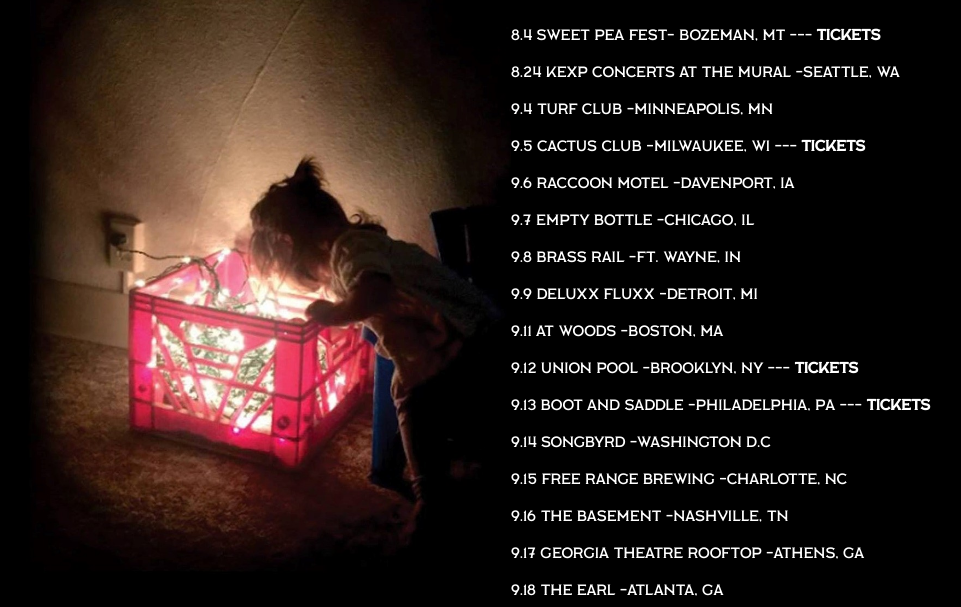
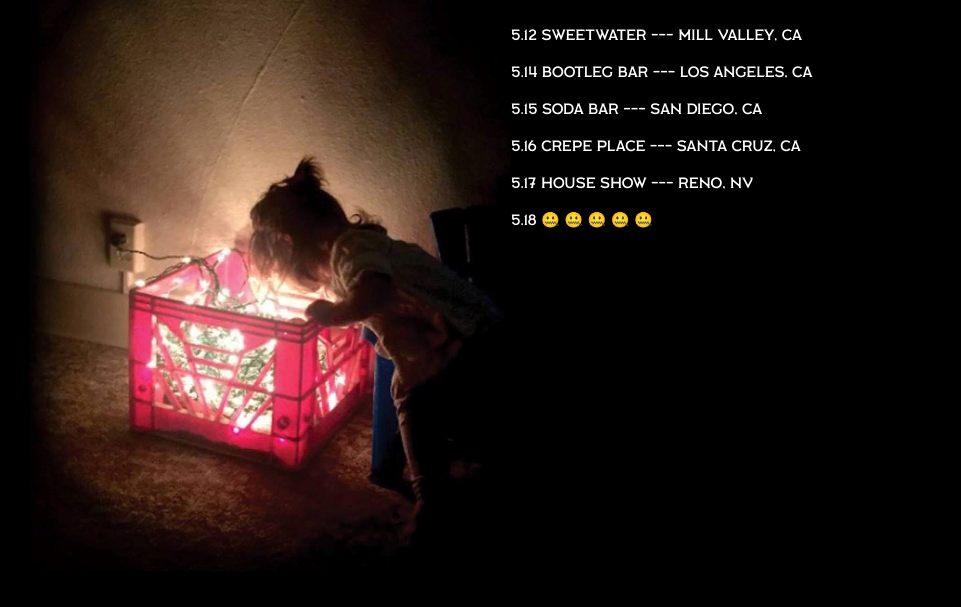
Before and after one commit to moorphy/mdogg, a plain HTML site: page index.html in a window 1280 px wide. Shown: the part 345-952 px from the top of the page, without its empty margins (129-1090 px from the left). Drawn offline with Linux system fonts and the light colour scheme.

Commit message:
New Tour Dates

```diff
--- a/css/styles.css
+++ b/css/styles.css
@@ -111,6 +111,11 @@ hr  {
 	color:white;
 }
 
+#tour img {
+	width:80%;
+	border-radius: 3%;
+}
+
 footer  {
 	width:80%;
 	margin:20px auto;
--- a/index.html
+++ b/index.html
@@ -38,25 +38,13 @@
 <div id='tour'>
 	<br><h2>TOUR DATES</h2><br>
 	<ul>
-	<li>8.4 Sweet Pea Fest- Bozeman, MT<a href="https://sweetpeafestival.org/buy-wristands-and-merchandise/"> --- <b>TICKETS</b></a></li>
-	<li>8.24 KEXP Concerts at the Mural -Seattle, WA</li>
-	<li>9.4 Turf Club -Minneapolis, MN</li>
-	<li>9.5 Cactus Club -Milwaukee, WI<a href="https://www.etix.com/ticket/p/2673867/the-moondoggies-hardly-artwtba--milwaukee-cactus-club"> --- <b>TICKETS</b></a></li>
-	<li>9.6 Raccoon Motel -Davenport, IA</li>
-	<li>9.7 Empty Bottle -Chicago, IL</li>
-	<li>9.8 Brass Rail -Ft. Wayne, IN</li>
-	<li>9.9 Deluxx Fluxx -Detroit, MI</li>
-	<li>9.11 At Woods -Boston, MA</li>
-	<li>9.12 Union Pool -Brooklyn, NY<a href="https://www.ticketfly.com/purchase/event/1726909?utmmedium=bks"> --- <b>TICKETS</b></a></li>
-	<li>9.13 Boot and Saddle -Philadelphia, PA<a href="https://www.etix.com/ticket/p/3685811/the-moondoggies-philadelphia-boot-saddle"> --- <b>TICKETS</b></a></li>
-	<li>9.14 Songbyrd -Washington D.C</li>
-	<li>9.15 Free Range Brewing -Charlotte, NC</li>
-	<li>9.16 The Basement -Nashville, TN</li>
-	<li>9.17 Georgia Theatre Rooftop -Athens, GA</li>
-	<li>9.18 The Earl -Atlanta, GA</li>
-	<li>9.19 Proud Larry's -Oxford, MS</li>
-	<li>9.22 Lost Lake -Denver, CO<a href="https://www.ticketfly.com/purchase/event/1726910"> --- <b>TICKETS</b></a></li>
 
+	<li>5.12 Sweetwater --- Mill Valley, CA</li>
+	<li>5.14 Bootleg Bar --- Los Angeles, CA</li>
+	<li>5.15 Soda Bar --- San Diego, CA</li>
+	<li>5.16 Crepe Place --- Santa Cruz, CA</li>
+	<li>5.17 House Show --- Reno, NV</li>
+	<li>5.18 🤐 🤐 🤐 🤐 🤐</li>
 	</ul>
 	<br>
 
```
Also changed, not shown: 4 other files.
